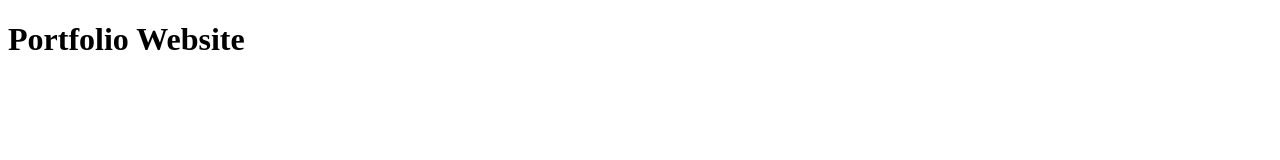
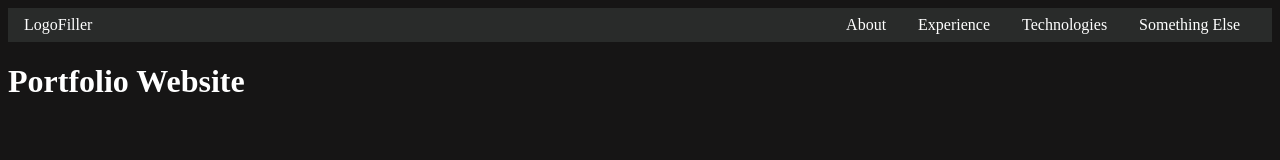
Before and after one commit to RajbirBains/web-portfolio, a plain HTML site: page index.html in a window 1280 px wide. Drawn offline with Linux system fonts and the light colour scheme.

Commit message:
Page colour + Navbar css

```diff
--- a/Styles/styles.css
+++ b/Styles/styles.css
@@ -1,4 +1,45 @@
+:root{
+    --clr-site-background: #161515;
+    --clr-white: #ffffff;
+    --clr-navbar: #292b2a;
+}
+
+
 *{
+    margin: none;
+    padding: auto;
+}
+
+body{
+    background-color: var(--clr-site-background);
+    color: var(--clr-white);
+}
+
+.navbar{
+    display: flex;
+    justify-content: space-between;
+    align-content: center;
+    background-color: var(--clr-navbar);
+    padding: 0.5rem 1rem;
+}
+
+
+.nav-links{
+    list-style-type: none;
+    display: flex;
     margin: 0;
     padding: 0;
 }
+
+.nav-links li {
+    margin: 0 1rem;
+}
+
+.nav-links a {
+    text-decoration: none;
+    color: #fff;
+}
+
+.nav-links a:hover{
+    color: purple;
+}
--- a/index.html
+++ b/index.html
@@ -4,9 +4,32 @@
     <meta charset="UTF-8">
     <meta name="viewport" content="width=device-width, initial-scale=1.0">
     <title>Portfolio</title>
+    <link rel="stylesheet" href="./Styles/styles.css">
 </head>
 <body>
-    <h1>Portfolio Website</h1>
+    <nav class="navbar">
+        <div class="nav-logo">LogoFiller</div>
+
+        <ul class="nav-links">
+            <li class="nav-item" id="about">
+                <a href="/" class="nav-link-item">About</a>
+            </li>
+
+            <li class="nav-item" id="experience">
+                <a href="/" class="nav-link-item">Experience</a>
+            </li>
+
+            <li class="nav-item" id="technologies">
+                <a href="/" class="nav-link-item">Technologies</a>
+            </li>
+
+            <li class="nav-item" id="somethingelse">
+                <a href="/" class="nav-link-item">Something Else</a>
+            </li>
+        </ul>
+    </nav>
+
+    <h1 class="header">Portfolio Website</h1>
 
 </body>
 </html>
```
